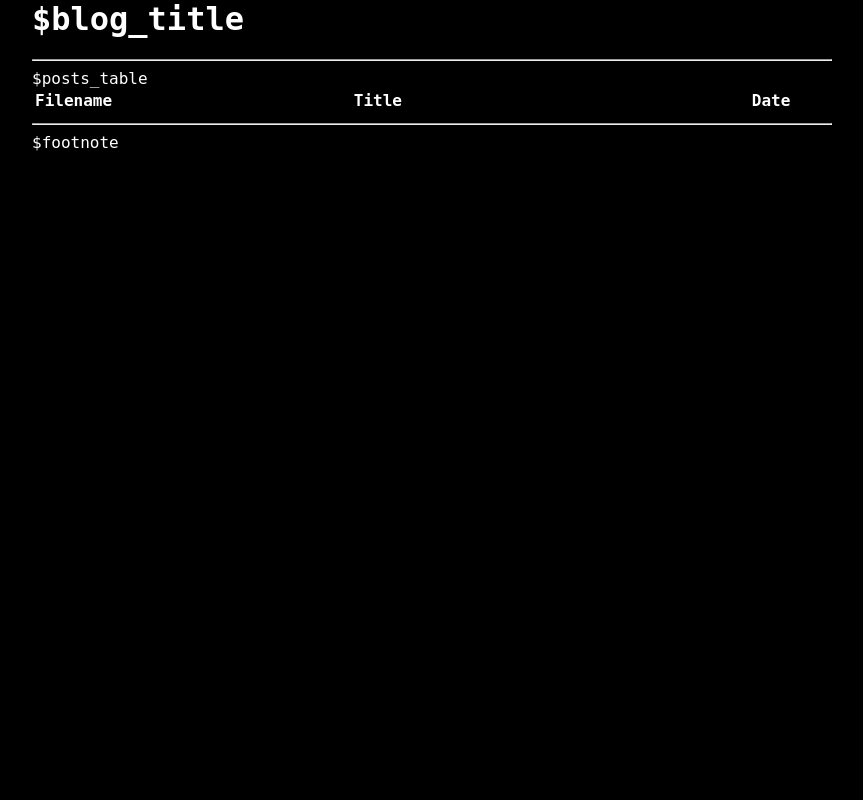
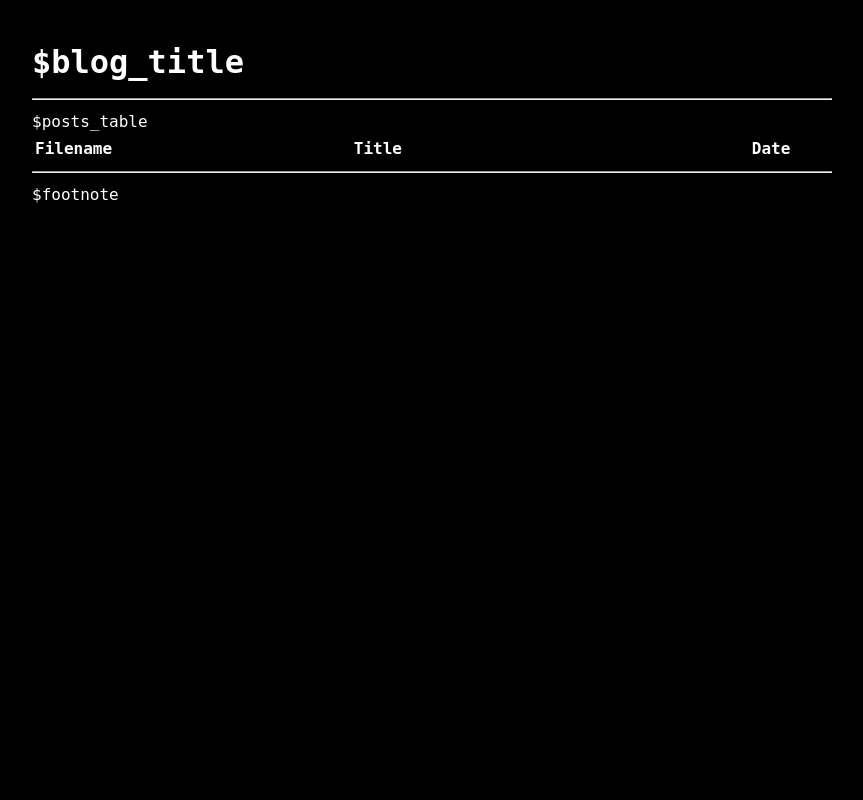
Before and after one commit to caioluders/-body-builder, a Python web app: template templates/terminal.html in a window 1280 px wide. Shown: the whole page, without its empty margins (208-1071 px from the left). Run offline with Jinja, Linux system fonts and the light colour scheme; the template is opened without the code that fills it, so the values that code supplies are empty; some web fonts are replaced.

Commit message:
adding a margin to the templates

```diff
--- a/templates/dark.html
+++ b/templates/dark.html
@@ -7,10 +7,13 @@
 			margin: 0 auto;
 			color: white;
 			background: black;
+			margin-top: 3em;
 		}
 		pre {
 			white-space: pre-wrap;
 			line-height: 125%;
+      background-color: #111;
+      padding: 1em;
 		}
 		@media only screen and (max-width:768px) {
 			body {
--- a/templates/default.html
+++ b/templates/default.html
@@ -6,6 +6,7 @@
 		body {
 			max-width: 50em;
 			margin: 0 auto;
+			margin-top: 3em;
 		}
 		pre {
 			white-space: pre-wrap;
--- a/templates/terminal.html
+++ b/templates/terminal.html
@@ -9,11 +9,15 @@
 			margin: 0 auto;
 			color: white;
 			background: black;
+			line-height: calc(1ex / 0.32);
+			margin-top: 3em;
 		}
 		pre {
 			font-family: 'gohu', monospace;
 			white-space: pre-wrap;
 			line-height: 125%;
+      background-color: #111;
+      padding: 1em;
 		}
 		@media only screen and (max-width:768px) {
 			body {
```
